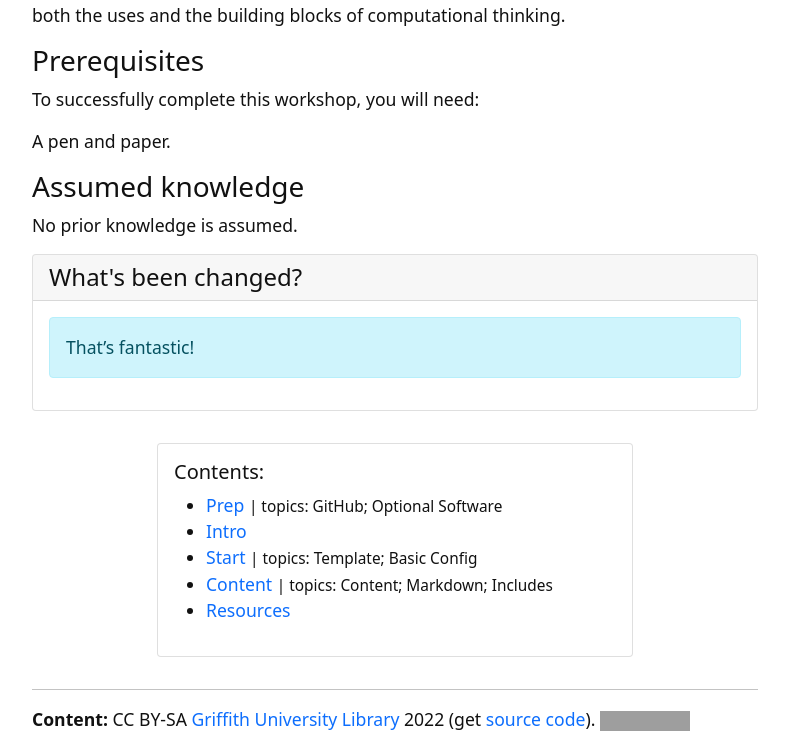
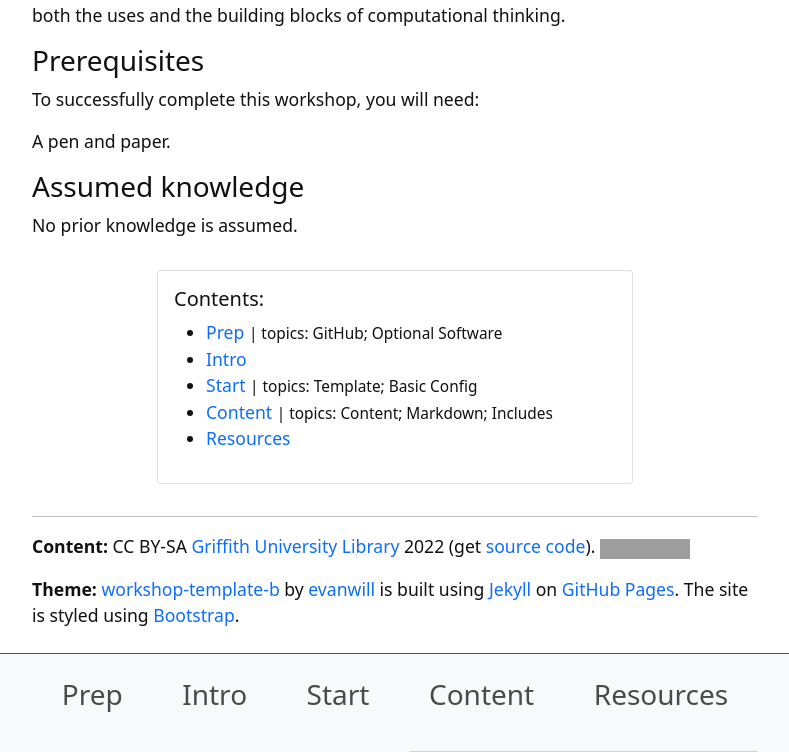
Before and after one commit to weaverbel/intro-computational-thinking, a Jekyll site: the page built from index.md, in a window 1280 px wide and 900 px high, scrolled down 928 px, cut to the strip 0-752 px from the top of the window. Shown: the whole strip, without its empty margins (245-1034 px from the left). Built offline with Jekyll 4.4.1, drawn with Linux system fonts in a browser that asks for light colours; grey boxes are pictures that could not be loaded.

Commit message:
Update index.md
remove fantastic

```diff
--- a/index.md
+++ b/index.md
@@ -30,12 +30,6 @@ A pen and paper.
 
 No prior knowledge is assumed.
 
-{% capture whatsdifferent %}
-
-{% include alert.html text="That's fantastic!" color="info" %}
-
-{% endcapture %}
-{% include card.html header="What's been changed?" text=whatsdifferent %}
 
 {% include toc.html %}
 
```
